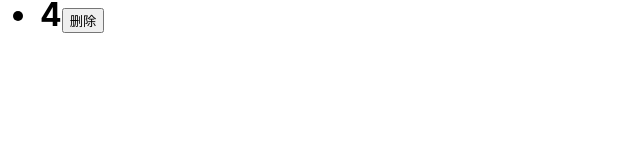
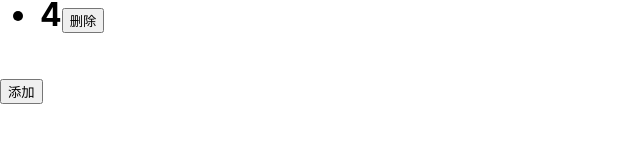
Before and after one commit to 15882633638/mycreateapp, a React (Create React App) app: page / in a window 1280 px wide. Shown: the part 214-356 px from the top of the page, without its empty margins (0-640 px from the left). Built offline with nearby package versions, Linux system fonts and the light colour scheme.

Commit message:
第五次修改

```diff
--- a/src/App.js
+++ b/src/App.js
@@ -27,6 +27,13 @@ class App extends React.Component{
       list:listnow
     })
   }
+  Add(index){
+    let listnow = this.state.list;
+    listnow.push(index);
+    this.setState({
+      list:listnow
+    })
+  }
   render(){
     const list = [123,234,57]
     return (
@@ -35,7 +42,7 @@ class App extends React.Component{
         hello world
         {/* <Home name1='吴颜冰' list = {list} age1={123} grete = {this.Ongrete.bind(this)}></Home>
         <Header content={this.state.content}></Header> */}
-        <List list = {this.state.list} delet={(index)=>{this.delet(index)}}></List>
+        <List list = {this.state.list} delet={(index)=>{this.delet(index)}} Add = {(index)=>{this.Add(index)}}></List>
       </h1>
     );
   }
--- a/src/componts/list.js
+++ b/src/componts/list.js
@@ -19,6 +19,7 @@ export default class List  extends React.Component{
                     </li>
                 })}
                 </ul>
+                <button onClick={()=>{this.props.Add(1)}}>添加</button>
             </div>
         )
     }
```
